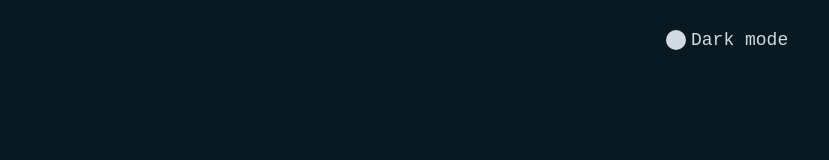
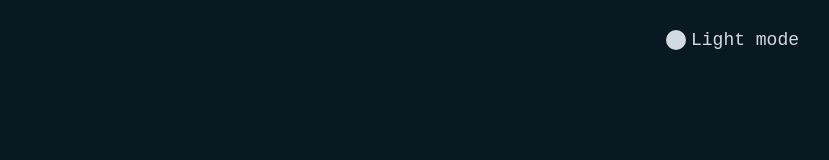
Before and after one commit to kofatol/clock, a React (Create React App) app: page / in a window 1280 px wide. Shown: the top 160 px of the page, without its empty margins (444-1273 px from the left). Built offline with nearby package versions, Linux system fonts and the light colour scheme.

Commit message:
added text switching on theme change to ThemeSwitcher component

```diff
--- a/src/components/ThemeSwitcher/ThemeSwitcher.tsx
+++ b/src/components/ThemeSwitcher/ThemeSwitcher.tsx
@@ -15,7 +15,9 @@ const ThemeSwitcher: React.FC<ThemeSwitcherProps> = ({ onClick }) => {
       className={`ThemeSwitcher
       ${isLightMode ? "ThemeSwitcher_dark" : "ThemeSwitcher_light"}`}
     >
-      <span className="ThemeSwitcher__text">Dark mode</span>
+      <span className="ThemeSwitcher__text">
+        {isLightMode ? "Dark mode" : "Light mode"}
+      </span>
     </div>
   );
 };
```
